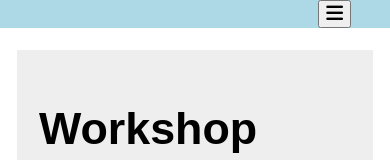
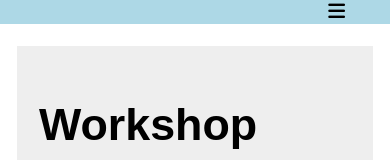
Before and after one commit to Sachin-Prasad-29/WorkShop-Application, a website: page public/index.html in a window 390 px wide. Shown: the top 160 px of the page. Drawn offline with Linux system fonts and the light colour scheme.

Commit message:
changed handburger menu

```diff
--- a/public/css/utils.css
+++ b/public/css/utils.css
@@ -73,3 +73,8 @@ nav{
 .pt-3 {
   padding-top: 10px;
 }
+
+nav ul li button{
+  background-color: lightblue;
+    border: none;
+}
```
